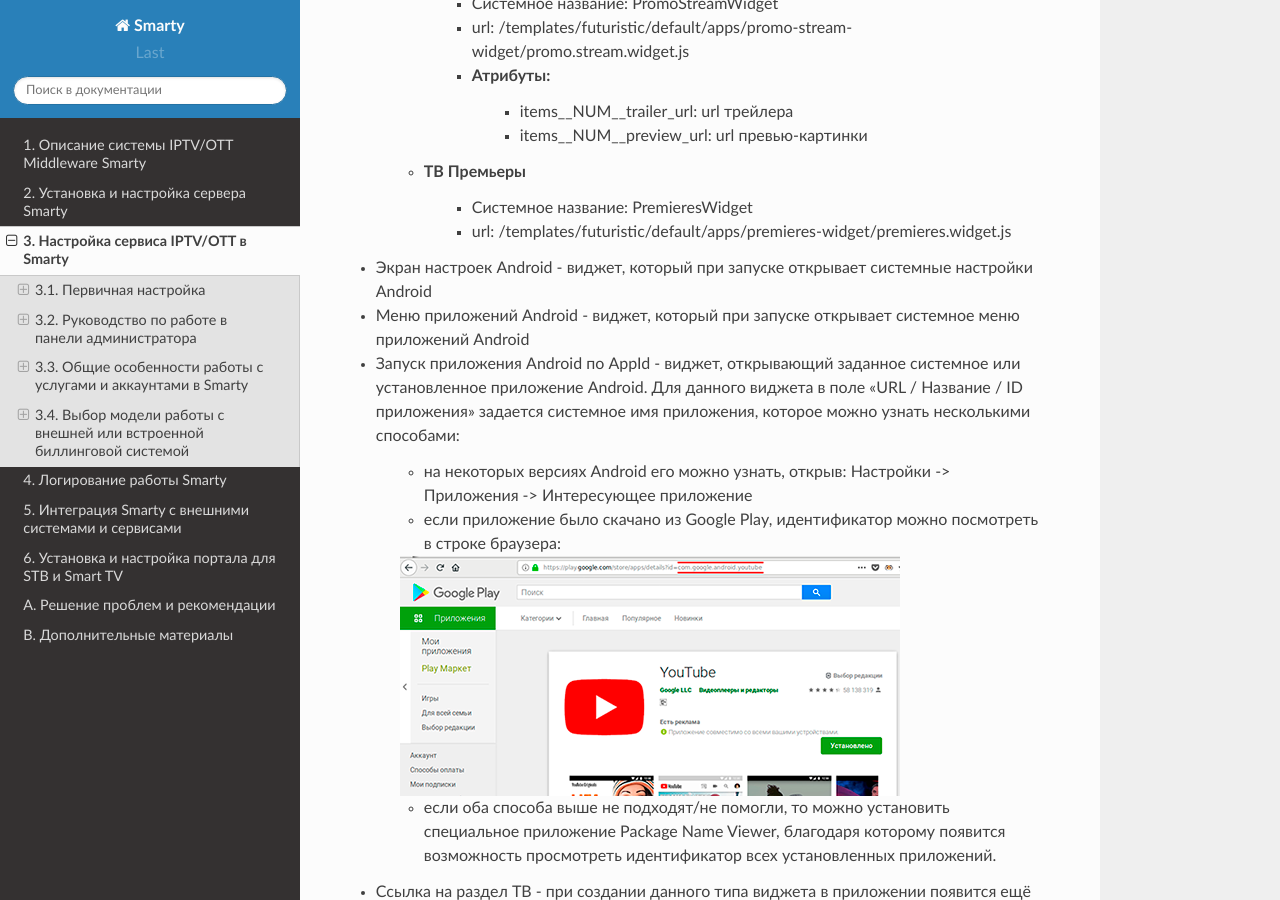
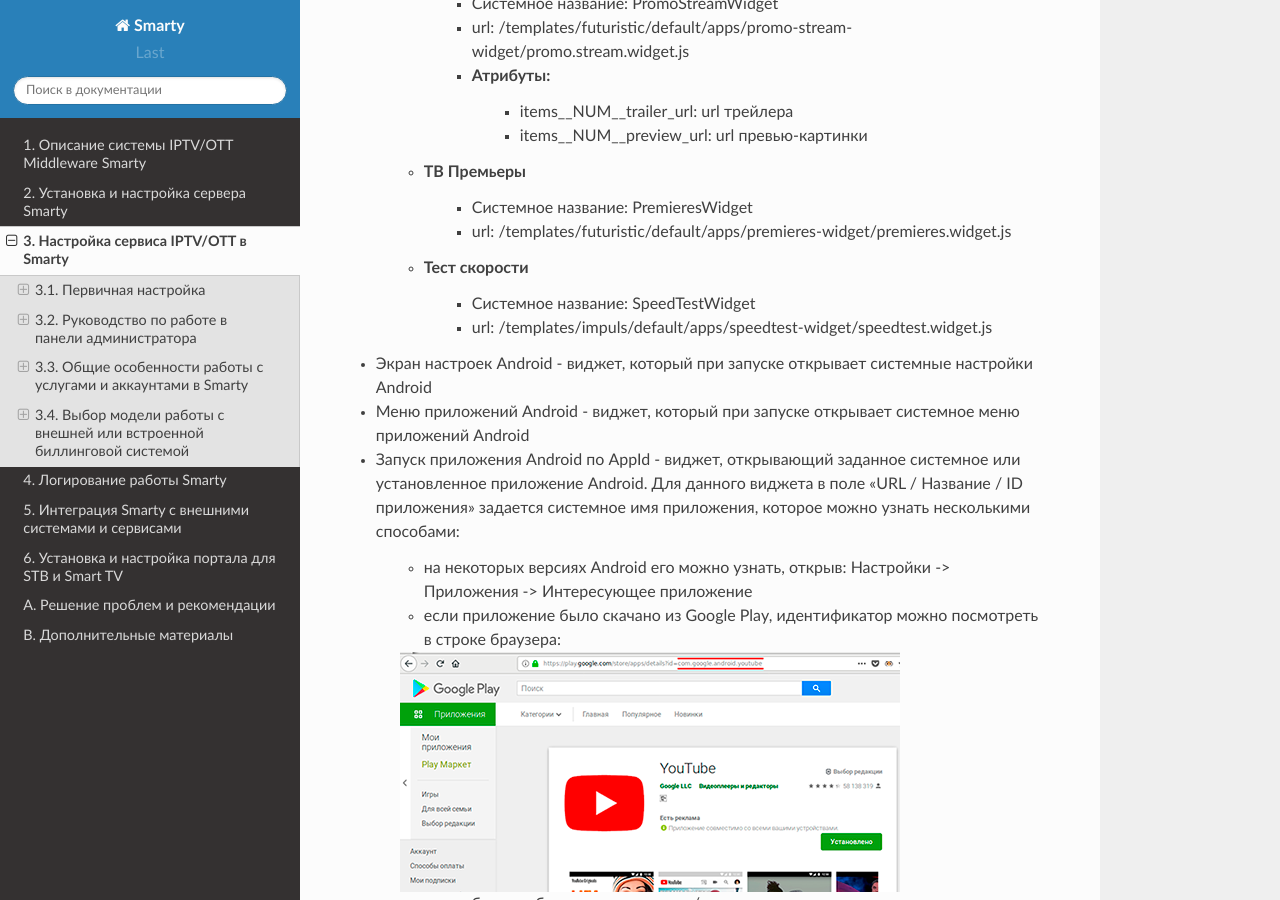
Before and after one commit to sergey-yakovlev/smarty-docs, a Sphinx documentation site: the page built from source/service_configuration.rst, in a window 1280 px wide and 900 px high, scrolled down 20931 px. Built offline with Sphinx 7.4.7 and the Read the Docs theme 2.0.0, drawn with Linux system fonts in a browser that asks for light colours.

Commit message:
Добавлено описание виджета SpeedTest

```diff
--- a/source/service_configuration.rst
+++ b/source/service_configuration.rst
@@ -877,6 +877,9 @@ http://smarty.example.com/admin/users/user/.
     * ТВ Премьеры
         * Системное название: PremieresWidget
         * url: /templates/futuristic/default/apps/premieres-widget/premieres.widget.js
+    * Тест скорости
+        * Системное название: SpeedTestWidget
+        * url: /templates/impuls/default/apps/speedtest-widget/speedtest.widget.js
 
 * Экран настроек Android - виджет, который при запуске открывает системные настройки Android
 
```
